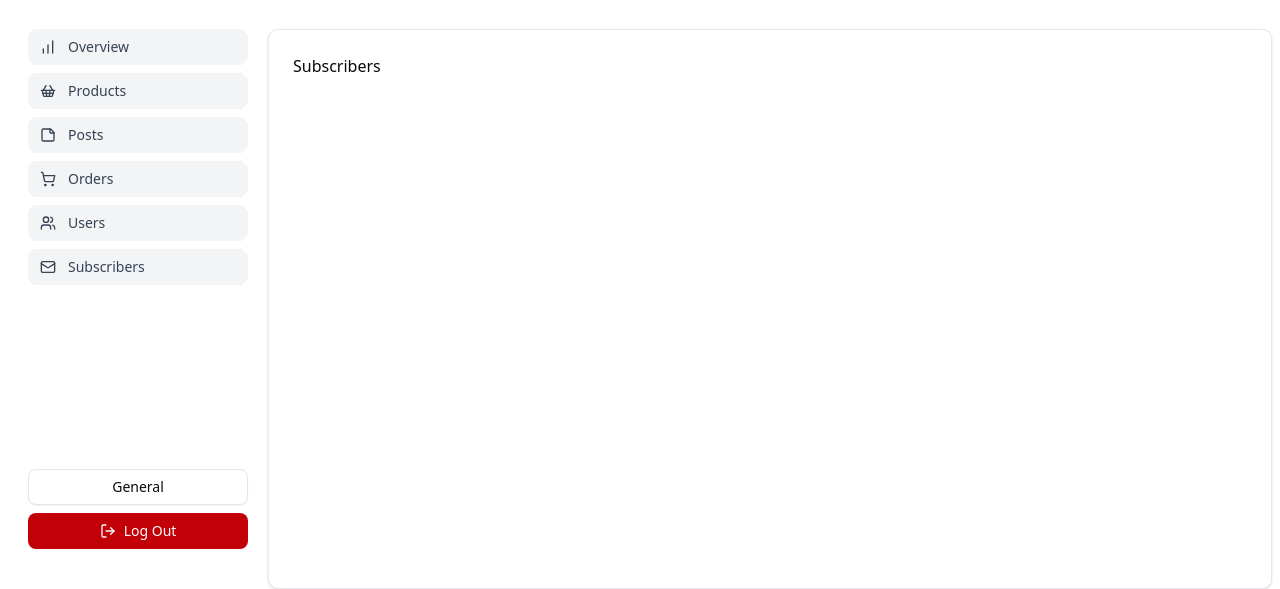
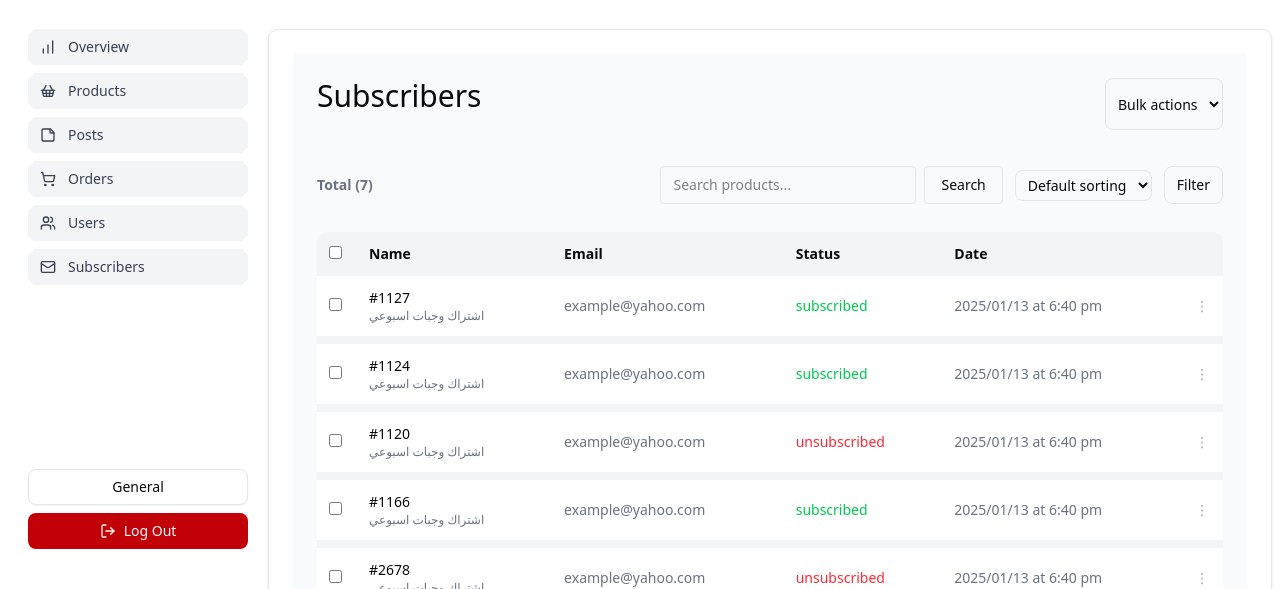
Before and after one commit to softwarence/frontend-alorobahclub, a Next.js app: page /dashboard/subscribers in a window 1280 px wide. Shown: the part 211-800 px from the top of the page. Built offline with nearby package versions, Linux system fonts and the light colour scheme.

Commit message:
feat(dashboard-subscribers): Add full subscribers management feature

```diff
--- a/app/dashboard/subscribers/page.tsx
+++ b/app/dashboard/subscribers/page.tsx
@@ -1,9 +1,148 @@
-function Subscribers() {
+"use client";
+
+import { useState } from "react";
+
+const SUBSCRIBERS = [
+  {
+    id: "#1127",
+    name: "اشتراك وجبات اسبوعي",
+    email: "example@yahoo.com",
+    status: "subscribed",
+    date: "2025/01/13 at 6:40 pm",
+  },
+  {
+    id: "#1124",
+    name: "اشتراك وجبات اسبوعي",
+    email: "example@yahoo.com",
+    status: "subscribed",
+    date: "2025/01/13 at 6:40 pm",
+  },
+  {
+    id: "#1120",
+    name: "اشتراك وجبات اسبوعي",
+    email: "example@yahoo.com",
+    status: "unsubscribed",
+    date: "2025/01/13 at 6:40 pm",
+  },
+  {
+    id: "#1166",
+    name: "اشتراك وجبات اسبوعي",
+    email: "example@yahoo.com",
+    status: "subscribed",
+    date: "2025/01/13 at 6:40 pm",
+  },
+  {
+    id: "#2678",
+    name: "اشتراك وجبات اسبوعي",
+    email: "example@yahoo.com",
+    status: "unsubscribed",
+    date: "2025/01/13 at 6:40 pm",
+  },
+  {
+    id: "#3232",
+    name: "اشتراك وجبات اسبوعي",
+    email: "example@yahoo.com",
+    status: "subscribed",
+    date: "2025/01/13 at 6:40 pm",
+  },
+  {
+    id: "#4232",
+    name: "اشتراك وجبات اسبوعي",
+    email: "example@yahoo.com",
+    status: "subscribed",
+    date: "2025/01/13 at 6:40 pm",
+  },
+];
+
+const statusStyle: Record<string, string> = {
+  subscribed: "text-green-500",
+  unsubscribed: "text-red-500",
+};
+
+export default function SubscribersPage() {
+  const [search] = useState("");
+
+  const filteredSubscribers = SUBSCRIBERS.filter(
+    (s) =>
+      s.name.toLowerCase().includes(search.toLowerCase()) ||
+      s.email.toLowerCase().includes(search.toLowerCase())
+  );
+
   return (
-    <div>
-      <h1>Subscribers</h1>
+    <div className="p-4 md:p-6 bg-gray-50 min-h-screen space-y-4">
+      {/* Header */}
+      <div className="flex justify-between">
+        <h1 className="text-3xl pb-4">Subscribers</h1>
+        <select className="border px-2 py-1 rounded-md text-sm">
+          <option>Bulk actions</option>
+          <option>Delete</option>
+        </select>
+      </div>
+
+      <div className="flex  items-center pt-5 pb-3 justify-between space-y-4 md:space-y-0 flex-col md:flex-row">
+        <div className="">
+          <p className="text-sm font-bold text-gray-500">Total ({SUBSCRIBERS.length})</p>
+        </div>
+        <div className="flex items-center space-x-3">
+          <div className="flex flex-col sm:flex-row gap-2 w-full lg:w-auto">
+            <input
+              type="text"
+              placeholder="Search products..."
+              className="border px-3 py-2 rounded text-sm w-full sm:w-64"
+            />
+            <button className="border px-4 py-2 rounded text-sm w-full sm:w-auto">Search</button>
+          </div>
+
+          <select className="border px-2 py-1 rounded-md text-sm">
+            <option>Default sorting</option>
+            <option>Delete</option>
+          </select>
+          <button className="border px-3 py-2 rounded-md text-sm">Filter</button>
+        </div>
+      </div>
+
+      {/* Table */}
+      <div className="bg-white rounded-lg overflow-x-auto">
+        <table className="w-full min-w-[800px] text-sm">
+          <thead className="bg-gray-100">
+            <tr className="text-left">
+              <th className="p-3 w-10">
+                <input type="checkbox" />
+              </th>
+              <th className="p-3">Name</th>
+              <th className="p-3 hidden md:table-cell">Email</th>
+              <th className="p-3">Status</th>
+              <th className="p-3 hidden md:table-cell">Date</th>
+              <th className="p-3 w-10"></th>
+            </tr>
+          </thead>
+
+          <tbody>
+            {filteredSubscribers.map((sub) => (
+              <tr key={sub.id} className="hover:bg-gray-50 border-b-8 border-gray-100 rounded-lg">
+                <td className="p-3">
+                  <input type="checkbox" />
+                </td>
+
+                <td className="p-3">
+                  <div className="font-medium">{sub.id}</div>
+                  <div className="text-gray-500 text-xs">{sub.name}</div>
+                </td>
+
+                <td className="p-3 hidden md:table-cell text-gray-500">{sub.email}</td>
+
+                <td className="p-3 font-medium">
+                  <span className={statusStyle[sub.status]}>{sub.status}</span>
+                </td>
+
+                <td className="p-3 hidden md:table-cell text-gray-500">{sub.date}</td>
+
+                <td className="p-3 text-gray-400 cursor-pointer">⋮</td>
+              </tr>
+            ))}
+          </tbody>
+        </table>
+      </div>
     </div>
   );
 }
-
-export default Subscribers;
--- a/app/dashboard/users/page.tsx
+++ b/app/dashboard/users/page.tsx
@@ -1,7 +1,7 @@
 "use client";
 
 import { useState } from "react";
-import { MoreVertical, Search } from "lucide-react";
+import { MoreVertical } from "lucide-react";
 
 const USERS = [
   {
@@ -56,7 +56,7 @@ const USERS = [
 ];
 
 export default function UsersPage() {
-  const [query, setQuery] = useState("");
+  const [query] = useState("");
 
   const filteredUsers = USERS.filter((user) =>
     user.name.toLowerCase().includes(query.toLowerCase())
```
